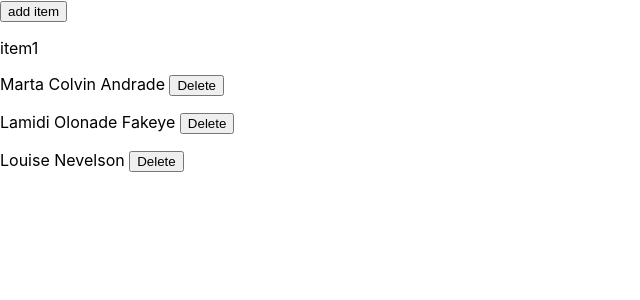
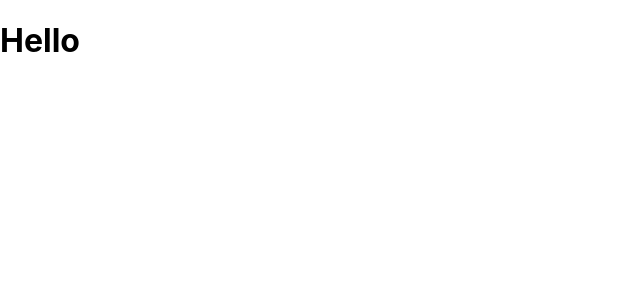
Before and after one commit to kencal20/dbc_reactproject1, a React (Create React App) app: page / in a window 1280 px wide. Shown: the top 300 px of the page, without its empty margins (0-640 px from the left). Built offline with nearby package versions, Linux system fonts and the light colour scheme.

Commit message:
rendering app5.js

```diff
--- a/src/index.js
+++ b/src/index.js
@@ -6,11 +6,12 @@ import App2 from './App2';
 import reportWebVitals from './reportWebVitals';
 import App3 from './App3';
 import App4 from './App4'
+import App5 from './App5';
 
 const root = ReactDOM.createRoot(document.getElementById('root'));
 root.render(
   <React.StrictMode>
-    <App4 />
+    <App5 />
   </React.StrictMode>
 );
 
```
